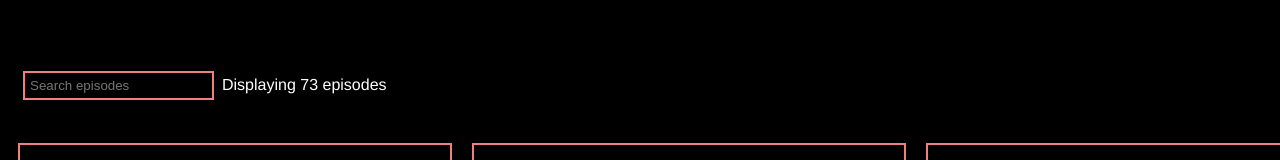
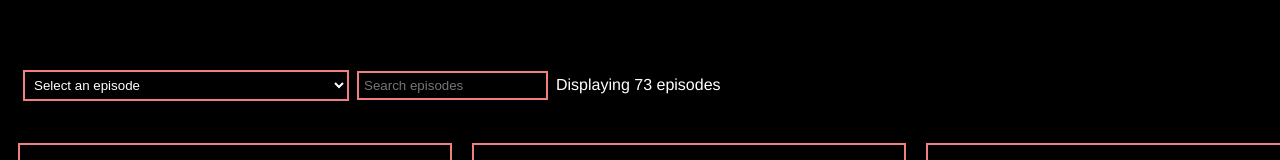
Before and after one commit to rajwinderb/tv-shows, a React (Create React App) app: page / in a window 1280 px wide. Shown: the part 141-301 px from the top of the page. Built offline with nearby package versions, Linux system fonts and the light colour scheme; the HTML template or start-up script is replaced by a standard one.

Commit message:
Episode picker added

```diff
--- a/src/App.tsx
+++ b/src/App.tsx
@@ -1,4 +1,5 @@
 import { useState } from "react";
+import episodes from "./episodes.json";
 import "./App.css";
 import AppHeader from "./components/AppHeader";
 import AppFooter from "./components/AppFooter";
@@ -6,23 +7,29 @@ import Episodes from "./components/Episodes";
 import NavBar from "./components/NavBar";
 
 function App(): JSX.Element {
+  const episodelist = episodes;
   const [searchText, setSearchText] = useState<string>("");
   const [allEpisodes, setAllEpisodes] = useState<number>(0);
   const [numResults, setNumResults] = useState<number>(0);
+  const [episodePicker, setEpisodePicker] = useState<string>("");
 
   return (
     <>
       <AppHeader />
       <NavBar
+        episodes={episodelist}
         searchText={searchText}
         handleSearchText={setSearchText}
-        allEpisodes={allEpisodes}
+        numAllEpisodes={allEpisodes}
         numResults={numResults}
+        handleEpisodePicker={setEpisodePicker}
       />
       <Episodes
+        episodePicker={episodePicker}
         searchText={searchText}
         handleAllEpisodes={setAllEpisodes}
         handleNumResults={setNumResults}
+        episodes={episodelist}
       />
       <AppFooter />
     </>
--- a/src/components/Episodes.tsx
+++ b/src/components/Episodes.tsx
@@ -1,18 +1,41 @@
 import "./Episodes.css";
-import episodes from "../episodes.json";
 import Episode from "./Episode";
 
 interface Props {
+  episodes: IEpisode[];
   searchText: string;
+  episodePicker: string;
   handleAllEpisodes: (num: number) => void;
   handleNumResults: (num: number) => void;
 }
 
+interface IEpisode {
+  id: number;
+  url: string;
+  name: string;
+  season: number;
+  number: number;
+  type: string;
+  airdate: string;
+  airtime: string;
+  airstamp: string;
+  runtime: number;
+  image: {
+    medium: string;
+    original: string;
+  };
+  summary: string;
+  _links: { self: { href: string } };
+}
+
 export default function Episodes(props: Props): JSX.Element {
+  const episodes = props.episodes;
   props.handleAllEpisodes(episodes.length);
   const filteredEpisodes = episodes
     .filter((episode) => {
-      if (
+      if (props.episodePicker !== "") {
+        return episode.name.includes(props.episodePicker);
+      } else if (
         episode.name.toLowerCase().includes(props.searchText.toLowerCase()) ||
         episode.summary.toLowerCase().includes(props.searchText.toLowerCase())
       ) {
--- a/src/components/NavBar.css
+++ b/src/components/NavBar.css
@@ -9,6 +9,7 @@
   display: inline-block;
   font-weight: 500;
   padding: 5px;
+  margin-left: 8px;
   border-width: 2px;
   border-color: #f08080;
   background-color: #000;
@@ -20,3 +21,24 @@
   margin-left: 8px;
   display: inline-block;
 }
+
+.SearchBar div {
+  display: inline-block;
+}
+
+#ChooseEpisode {
+  display: inline-block;
+  font-weight: 500;
+  padding: 5px;
+  border-width: 2px;
+  border-color: #f08080;
+  background-color: #000;
+  color: #fff;
+  border-style: solid;
+}
+
+.select-selected {
+  border-color: #f08080;
+  background-color: #000;
+  color: #fff;
+}
--- a/src/components/NavBar.tsx
+++ b/src/components/NavBar.tsx
@@ -1,15 +1,56 @@
 import "./NavBar.css";
+import { formatNumber } from "../utils/formatNumber";
+
+interface IEpisode {
+  id: number;
+  url: string;
+  name: string;
+  season: number;
+  number: number;
+  type: string;
+  airdate: string;
+  airtime: string;
+  airstamp: string;
+  runtime: number;
+  image: {
+    medium: string;
+    original: string;
+  };
+  summary: string;
+  _links: { self: { href: string } };
+}
 
 interface Props {
-  allEpisodes: number;
+  episodes: IEpisode[];
+  numAllEpisodes: number;
   numResults: number;
   searchText: string;
   handleSearchText: (searchInput: string) => void;
+  handleEpisodePicker: (episodePicker: string) => void;
 }
 
 export default function NavBar(props: Props): JSX.Element {
+  const episodeSelection = props.episodes.map((episode, index) => (
+    <option value={episode.name} key={index}>
+      {`S${formatNumber(episode.season)} E${formatNumber(episode.number)} - ${
+        episode.name
+      }`}
+    </option>
+  ));
+
   return (
     <nav className="SearchBar">
+      <div className="EpisodePicker">
+        <select
+          name="ChooseEpisode"
+          id="ChooseEpisode"
+          onChange={(e) => props.handleEpisodePicker(e.target.value)}
+        >
+          <option value="">Select an episode</option>
+          {episodeSelection}
+        </select>
+      </div>
+      <div className="SearchInput">
         <input
           type="text"
           placeholder="Search episodes"
@@ -18,10 +59,11 @@ export default function NavBar(props: Props): JSX.Element {
           value={props.searchText}
           onChange={(e) => props.handleSearchText(e.target.value)}
         />
+      </div>
       <p>
-        {props.numResults === props.allEpisodes
-          ? `Displaying ${props.allEpisodes} episodes`
-          : `Displaying ${props.numResults} of ${props.allEpisodes} episodes`}
+        {props.numResults === props.numAllEpisodes
+          ? `Displaying ${props.numAllEpisodes} episodes`
+          : `Displaying ${props.numResults} of ${props.numAllEpisodes} episodes`}
       </p>
     </nav>
   );
```
Lines whose indentation alone changed are shown as unchanged.
